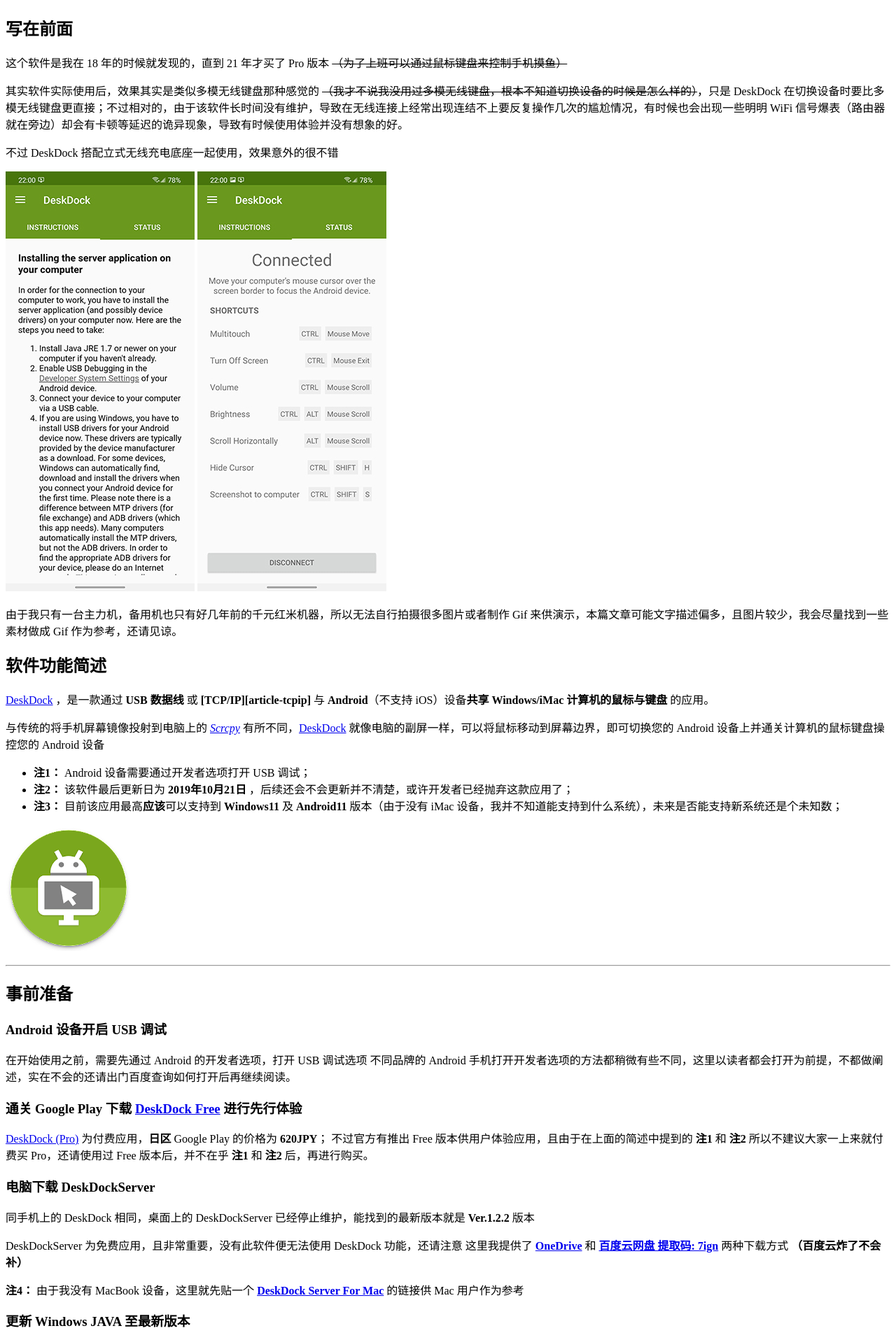
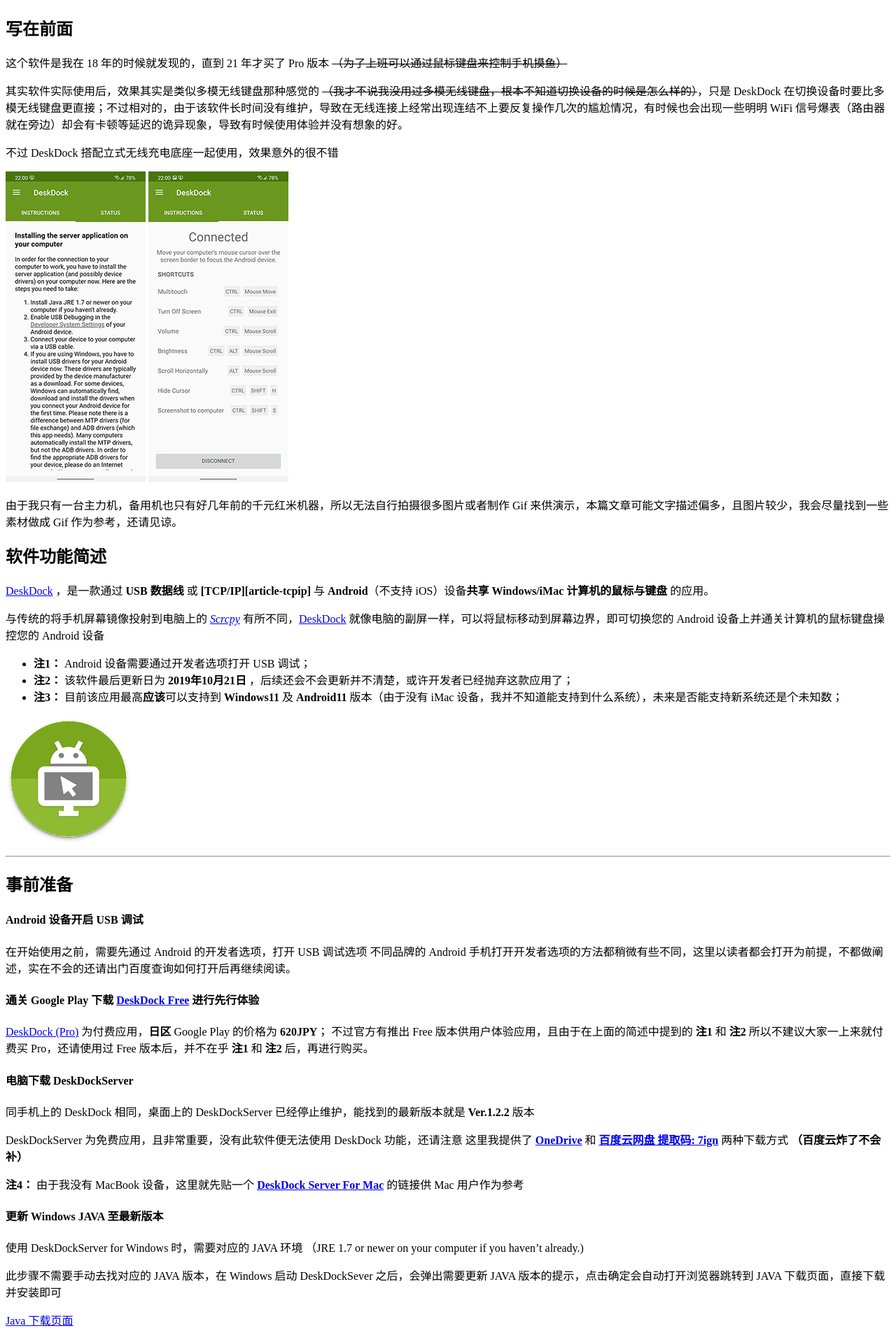
Before and after one commit to SenaJun/SenaJun.github.io, a Jekyll site: the page built from _posts/2021-10-25-DeskDock-Software-Use-Experience.md, in a window 1280 px wide. Shown: the part 458-2373 px from the top of the page at 70% size. Built offline with Jekyll 4.4.1, drawn with Linux system fonts in a browser that asks for light colours; comment, search, counter and statistics services are not loaded.

Commit message:
Update 2021-10-25-DeskDock-Software-Use-Experience.md

```diff
--- a/_posts/2021-10-25-DeskDock-Software-Use-Experience.md
+++ b/_posts/2021-10-25-DeskDock-Software-Use-Experience.md
@@ -23,7 +23,7 @@
 
 不过 DeskDock 搭配立式无线充电底座一起使用，效果意外的很不错
 
-![screenshot_1](https://raw.githubusercontent.com/SenaJun/SenaJun.github.io/master/img/DeskDock/DeskDock_Screenshot_1_270x600.jpg) ![screenshot_2](https://raw.githubusercontent.com/SenaJun/SenaJun.github.io/master/img/DeskDock/DeskDock_Screenshot_2_270x600.jpg)
+![screenshot_1](https://raw.githubusercontent.com/SenaJun/SenaJun.github.io/master/img/DeskDock/DeskDock_Screenshot_1_200x444.jpg) ![screenshot_2](https://raw.githubusercontent.com/SenaJun/SenaJun.github.io/master/img/DeskDock/DeskDock_Screenshot_2_200x444.jpg)
 
 由于我只有一台主力机，备用机也只有好几年前的千元红米机器，所以无法自行拍摄很多图片或者制作 Gif 来供演示，本篇文章可能文字描述偏多，且图片较少，我会尽量找到一些素材做成 Gif 作为参考，还请见谅。
 
@@ -48,12 +48,12 @@
 
 ## 事前准备
 
-### Android 设备开启 USB 调试
+#### Android 设备开启 USB 调试
 
 在开始使用之前，需要先通过 Android 的开发者选项，打开 USB 调试选项
 不同品牌的 Android 手机打开开发者选项的方法都稍微有些不同，这里以读者都会打开为前提，不都做阐述，实在不会的还请出门百度查询如何打开后再继续阅读。
 
-### 通关 Google Play 下载 [DeskDock Free] 进行先行体验
+#### 通关 Google Play 下载 [DeskDock Free] 进行先行体验
 
 [DeskDock (Pro)] 为付费应用，**日区** Google Play 的价格为 **620JPY**；
 不过官方有推出 Free 版本供用户体验应用，且由于在上面的简述中提到的 **注1** 和 **注2** 所以不建议大家一上来就付费买 Pro，还请使用过 Free 版本后，并不在乎 **注1** 和 **注2** 后，再进行购买。
@@ -61,7 +61,7 @@
 [DeskDock Free]: https://play.google.com/store/apps/details?id=com.floriandraschbacher.deskdock.free&hl=ja&gl=US
 [DeskDock (Pro)]: https://play.google.com/store/apps/details?id=com.floriandraschbacher.deskdock.pro&hl=ja&gl=US
 
-### 电脑下载 DeskDockServer
+#### 电脑下载 DeskDockServer
 
 同手机上的 DeskDock 相同，桌面上的 DeskDockServer 已经停止维护，能找到的最新版本就是 **Ver.1.2.2** 版本
 
@@ -74,7 +74,7 @@
 [百度云网盘 提取码: 7ign]: https://pan.baidu.com/s/15lIBBlMmEIa5XubQNEiRcg
 [OneDrive]: https://1drv.ms/u/s!Ai5xEaZt3wFGh_1czaWfliGZaW0RqA?e=f34PMx
 
-### 更新 Windows JAVA 至最新版本
+#### 更新 Windows JAVA 至最新版本
 
 使用 DeskDockServer for Windows 时，需要对应的 JAVA 环境 （JRE 1.7 or newer on your computer if you haven't already.)
 
@@ -90,7 +90,7 @@
 
 > 以下操作均已 Android 手机已启用 USB 调试，且各个设备已经安装好对应软件为前提
 
-### 连结设备并使用
+#### 连结设备并使用
 
 1. 通过 USB 数据线将手机连接至电脑，并在手机上打开 DeskDock
 2. 在 Windows/iMac 设备中启动 DeskDock Server
@@ -103,7 +103,7 @@
 
 ## 通过 WiFi 局域网连结
 
-### 将 Android 设备连接至电脑
+#### 将 Android 设备连接至电脑
 
 _DeskDock_ 使用 `adb` 与设备通信，并且 `adb` 支持通过 TCP/IP [连接]到设备，此步骤与 Scrcpy 的无线连接相同，读者也可以参考 _Scrcpy_ 的 Readme 文档进行操作。
 
@@ -119,7 +119,7 @@
 
 [连接]: https://developer.android.com/studio/command-line/adb.html#wireless
 
-### DeskDock 支持多设备无线连接
+#### DeskDock 支持多设备无线连接
 
 若您在电脑中已经启动 DeskDeckServer
 您通过 `adb connect` 连接了多台设备，您可通过 `adb devices` 查看每个设备的连接状态
@@ -129,7 +129,7 @@
 
 ## DeskDockServer 设置
 
-### 调整手机窗口激活位置
+#### 调整手机窗口激活位置
 
 与 _Windows/Mac_ 的多显示器设置相同，可以**随意调整**手机屏幕的位置，该位置主要为**鼠标超出电脑显示器边缘，并切换激活手机操控的位置**
 
@@ -139,7 +139,7 @@
 
 ![Screenshot_3](https://raw.githubusercontent.com/SenaJun/SenaJun.github.io/master/img/DeskDock/DeskDock_Screenshot_3.png)
 
-### Advanced 更多设置
+#### Advanced 更多设置
 
 关于这里的额外设置内容（特别是 _Synergy_ 设置），一般都不会用到 ~(我也没去研究过怎么用就是了)~
 
@@ -149,7 +149,7 @@
 
 ![Screenshot_4](https://raw.githubusercontent.com/SenaJun/SenaJun.github.io/master/img/DeskDock/DeskDock_Screenshot_4.png)
 
-### DeskDock Android 端更多设置
+#### DeskDock Android 端更多设置
 
 在 Android（被控制） 端也是有更多的设置可供调节的，如：**光标大小、光标速度、物理键盘输入控制**等等，我主要就是用来控制和输入就足够了，并没有研究太多的设置，这方面有兴趣的用户可自行尝试。
 
```
